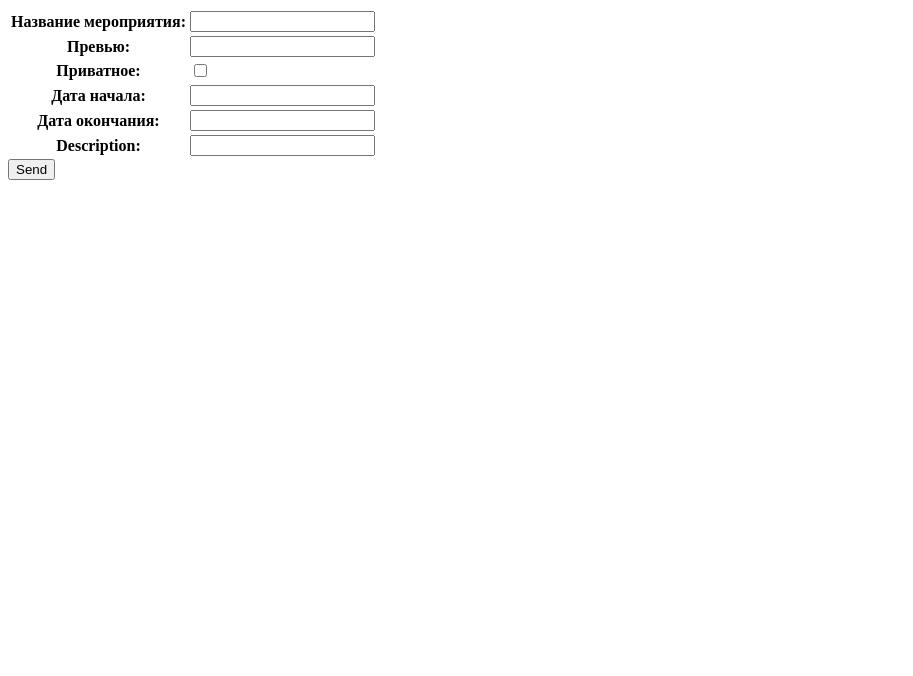
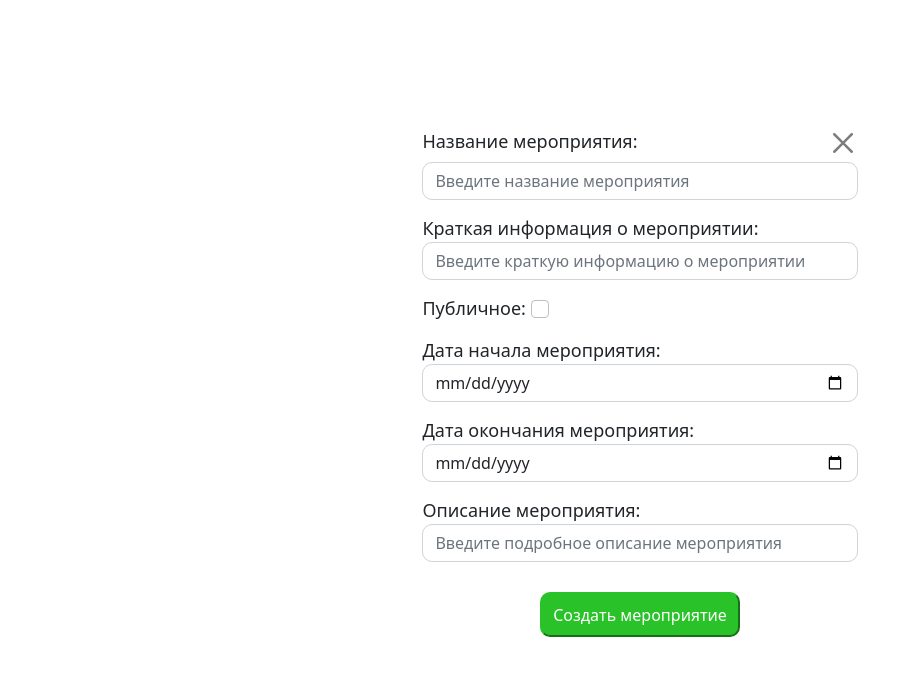
Before and after one commit to hsse-distributed-events-team/distributed-events, a Django app: page /create_event/ in a window 1280 px wide. Shown: the top 676 px of the page, without its empty margins (0-913 px from the left). Run offline with Django 4.2, Linux system fonts and the light colour scheme; a user stored in the database is signed in; some libraries are stand-ins or nearby versions.

Commit message:
add front for creating events

```diff
--- a/distributedEvents/templates/creator_handler/create_event.html
+++ b/distributedEvents/templates/creator_handler/create_event.html
@@ -1,16 +1,39 @@
-<!DOCTYPE html>
-<html lang="en">
-<head>
-    <meta charset="UTF-8">
-    <title>Создать мероприятие</title>
-</head>
-<body>
-<form method="POST">
-    {% csrf_token %}
-    <table>
-    {{ form.as_table }}
-    </table>
-    <input type="submit" value="Send">
-</form>
-</body>
-</html>
+{% load crispy_forms_tags %}
+{% load static %}
+<link rel="stylesheet" type="text/css" href="{% static 'css/creator_handler/styles.css' %}">
+<link rel="stylesheet" href="https://cdn.jsdelivr.net/npm/bootstrap@5.1.3/dist/css/bootstrap.min.css"
+      integrity="sha384-1BmE4kWBq78iYhFldvKuhfTAU6auU8tT94WrHftjDbrCEXSU1oBoqyl2QvZ6jIW3" crossorigin="anonymous">
+<title>Создать мероприятие</title>
+<div class="form-area">
+    <a type="button" href="../" class="btn-close btn-lg" aria-label="Close"></a>
+    <form method="post">
+        {% csrf_token %}
+        <div class="form-group">
+            <label for="name">Название мероприятия:</label>
+            <input type="text" class="form-control" id="name" placeholder="Введите название мероприятия" name="name"
+                   required>
+        </div>
+        <div class="form-group">
+            <label for="preview">Краткая информация о мероприятии:</label>
+            <input type="text" class="form-control" id="preview" placeholder="Введите краткую информацию о мероприятии" name="preview">
+        </div>
+        <div class="form-group">
+            <label class="form-check-label" for="privacy">Публичное:</label>
+            <input type="checkbox" class="form-check-input" id="privacy">
+        </div>
+        <div class="form-group">
+            <label class="form-check-label" for="date_start">Дата начала мероприятия:</label>
+            <input type="date" class="form-control" id="date_start" name="date_start" placeholder="Дата">
+        </div>
+        <div class="form-group">
+            <label class="form-check-label" for="date_finish">Дата окончания мероприятия:</label>
+            <input type="date" class="form-control" id="date_finish" name="date_finish" placeholder="Дата">
+        </div>
+        <div class="form-group">
+            <label for="name">Описание мероприятия:</label>
+            <input type="text" class="form-control" id="description" placeholder="Введите подробное описание мероприятия"
+                   name="description" required>
+        </div>
+        <button type="submit" class="btn-add">Создать мероприятие</button>
+    </form>
+</div>
--- a/event_handler/forms.py
+++ b/event_handler/forms.py
@@ -8,7 +8,7 @@ from django import forms
 class Event(forms.Form):
     name = forms.CharField(label='Название мероприятия', required=True)
     preview = forms.CharField(label='Превью', required=True)
-    privacy = forms.BooleanField(label='Приватное', required=True)
+    privacy = forms.BooleanField(label='Приватное', required=False)
     # thematic = forms.ChoiceField(label='Тематика', choices=['Олимпиада спортивная', 'Олимпиада ученическая'])
     date_start = forms.DateField(label='Дата начала', required=False)
     date_finish = forms.DateField(label='Дата окончания', required=False)
--- a/user_handler/models.py
+++ b/user_handler/models.py
@@ -25,4 +25,4 @@ class User(models.Model):
         verbose_name_plural = 'Пользователи'
 
     def __str__(self):
-        return f'{self.user.username} User'
+        return f'{self.user.username}'
```
